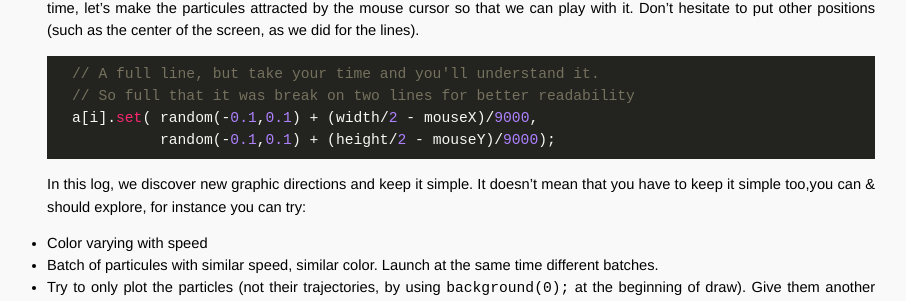
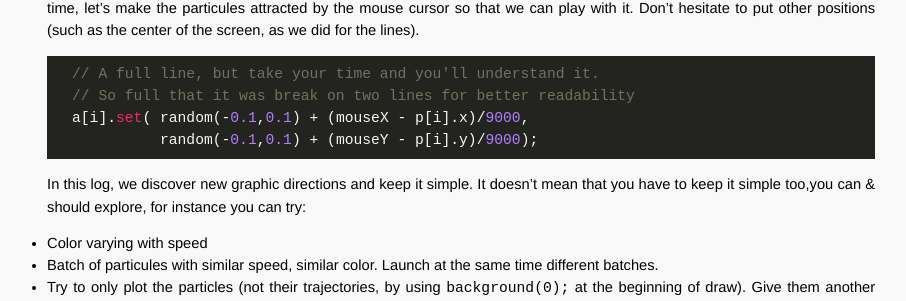
Before and after one commit to OpenTechSchool-Brussels/generative-art-with-processing, a Jekyll site: the page built from Particle-system.markdown, in a window 1280 px wide and 900 px high, scrolled down 2593 px. Shown: the part 150-451 px from the top of the window, without its empty margins (309-1215 px from the left). Built offline with Jekyll 4.4.1, drawn with Linux system fonts in a browser that asks for light colours; Markdown is read by kramdown in place of the engine named in the settings.

Commit message:
Update Particle-system.markdown

````diff
--- a/Particle-system.markdown
+++ b/Particle-system.markdown
@@ -101,8 +101,8 @@ Soooo pretty, but soooo off the screen. We have the same issue than previously w
 ```java
   // A full line, but take your time and you'll understand it.
   // So full that it was break on two lines for better readability
-  a[i].set( random(-0.1,0.1) + (width/2 - mouseX)/9000,
-            random(-0.1,0.1) + (height/2 - mouseY)/9000);
+  a[i].set( random(-0.1,0.1) + (mouseX - p[i].x)/9000,
+            random(-0.1,0.1) + (mouseY - p[i].y)/9000);
 ```
 In this log, we discover new graphic directions and keep it simple. It doesn't mean that you have to keep it simple too,you can & should explore, for instance you can try:
 - Color varying with speed
````
